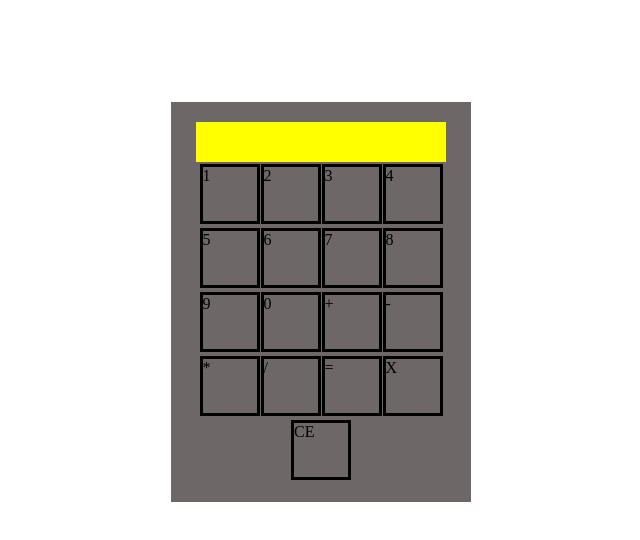
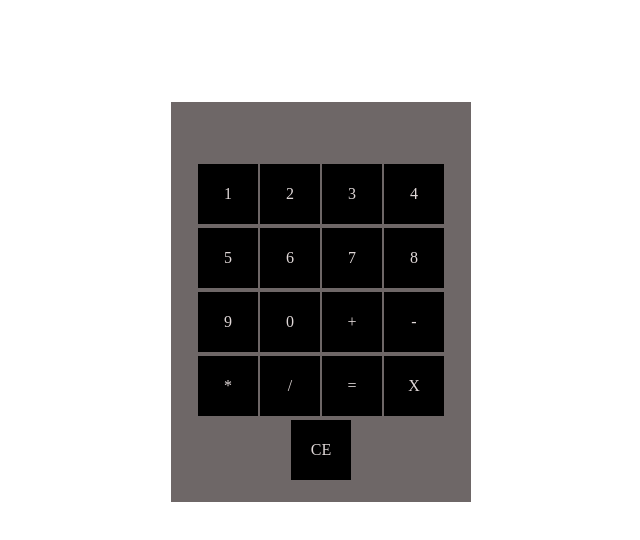
Before and after one commit to JaderRA/Calculator_js, a plain HTML site: page index.html in a window 1280 px wide. Shown: the whole page, without its empty margins (319-959 px from the left). Drawn offline with Linux system fonts and the light colour scheme.

Commit message:
Buttons Customization
Setting the behavior of hover on buttons and style.

```diff
--- a/index.html
+++ b/index.html
@@ -12,7 +12,7 @@
 <body>
     <div class="container">
         <div id="body" class="body-style">
-            <div id="container-tela" class="container-tela" style="background-color: yellow"></div>
+            <div id="container-tela" class="container-tela"></div>
             <div id="container-buttons" class="container-buttons">
                 <div class="buttons">1</div>
                 <div class="buttons">2</div>
--- a/style.css
+++ b/style.css
@@ -4,13 +4,13 @@
     box-sizing: border-box;
 }
 
-/*CALCULATOR'S BODY*/
-
 .container{
     display: flex;
     justify-content: center;
     align-items: center;
 }
+
+/*CALCULATOR'S BODY*/
 
 .body-style{
     height: 400px;
@@ -44,6 +44,18 @@
 .buttons{
     width: 60px;
     height: 60px;
-    margin: 2px 0.5px;
+    margin: 2px 1px;
     border-style: solid;
+    border-color: black;
+    background-color: black;
+    color:rgb(224, 216, 216);
+    display: flex;
+    justify-content: center;
+    align-items: center;
 }
+
+.buttons:hover{
+    background-color:rgb(175, 172, 172);
+    border-color: rgb(175, 172, 172);
+    cursor: pointer;
+}
```
